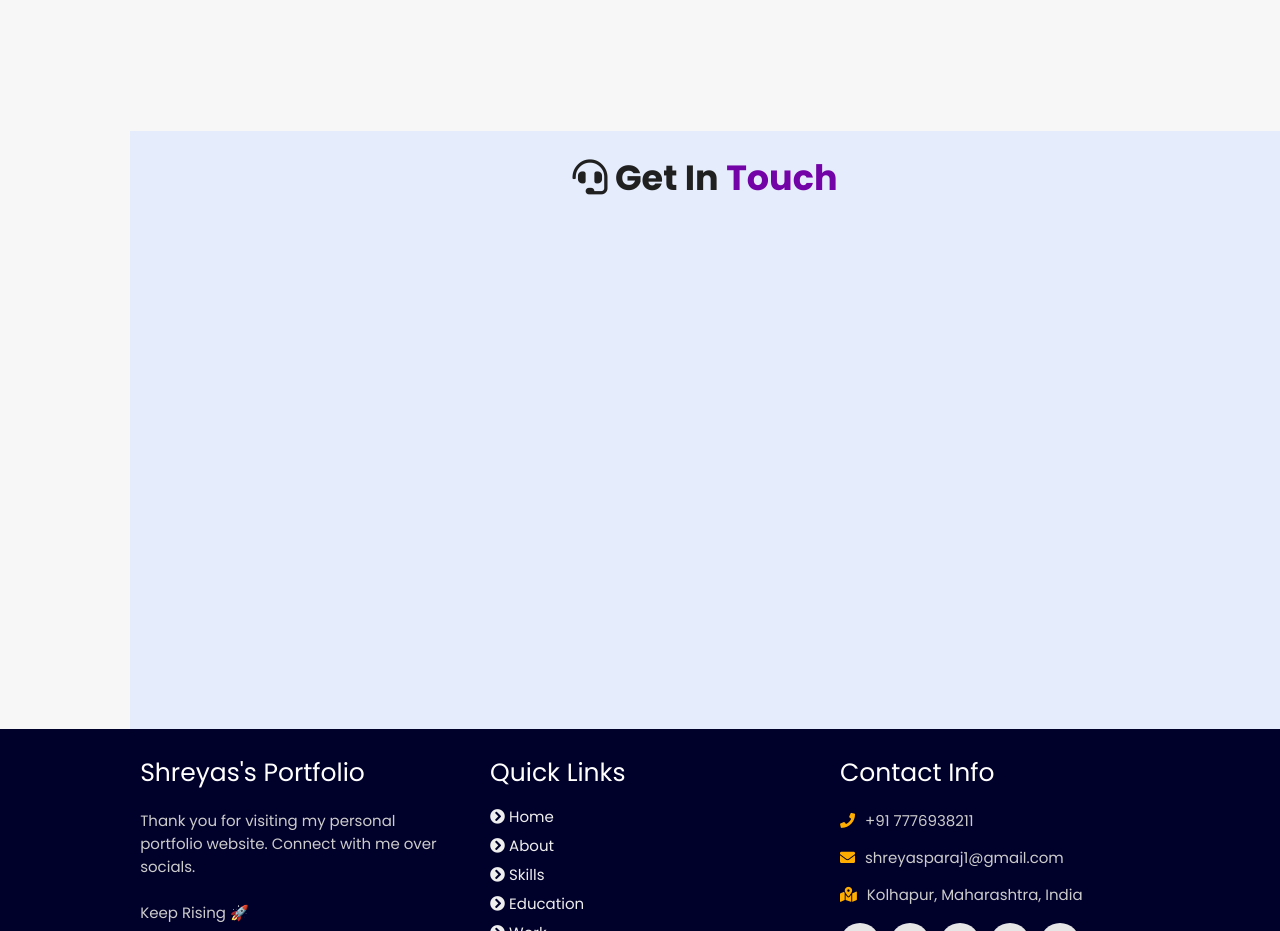
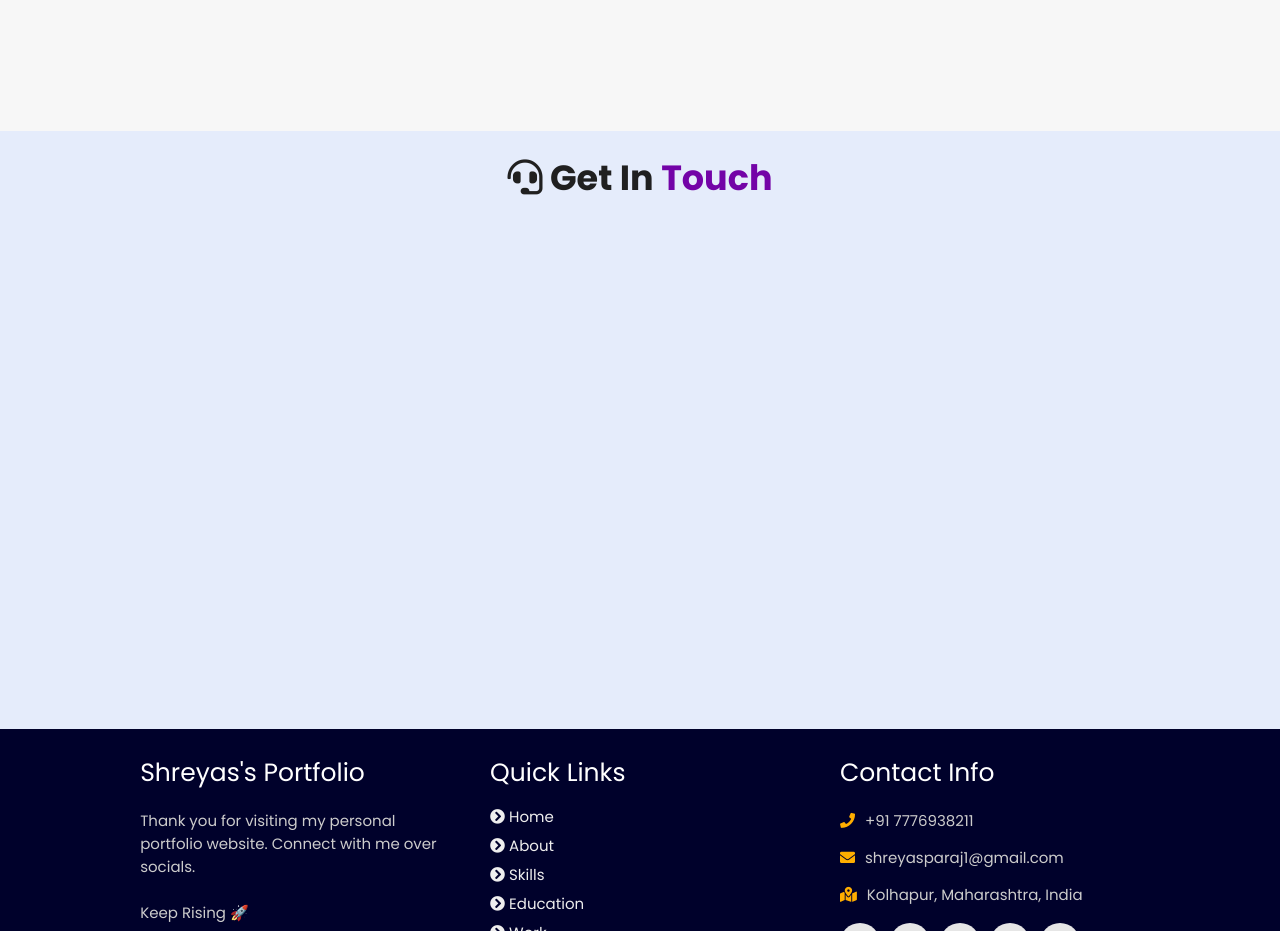
Before and after one commit to shreyasparaj/Portfolio-Website, a plain HTML site: page index.html in a window 1280 px wide. Shown: the part 5620-6551 px from the top of the page. Drawn offline with nearby package versions, Linux system fonts and the light colour scheme.

Commit message:
Updated style.css

```diff
--- a/assets/css/style.css
+++ b/assets/css/style.css
@@ -938,7 +938,6 @@ header .navbar ul li a:hover {
 .contact {
   background: #e5ecfb;
   min-height: 60vh;
-  margin-left: 13rem
 }
 .contact .container {
   max-width: 1050px;
```
